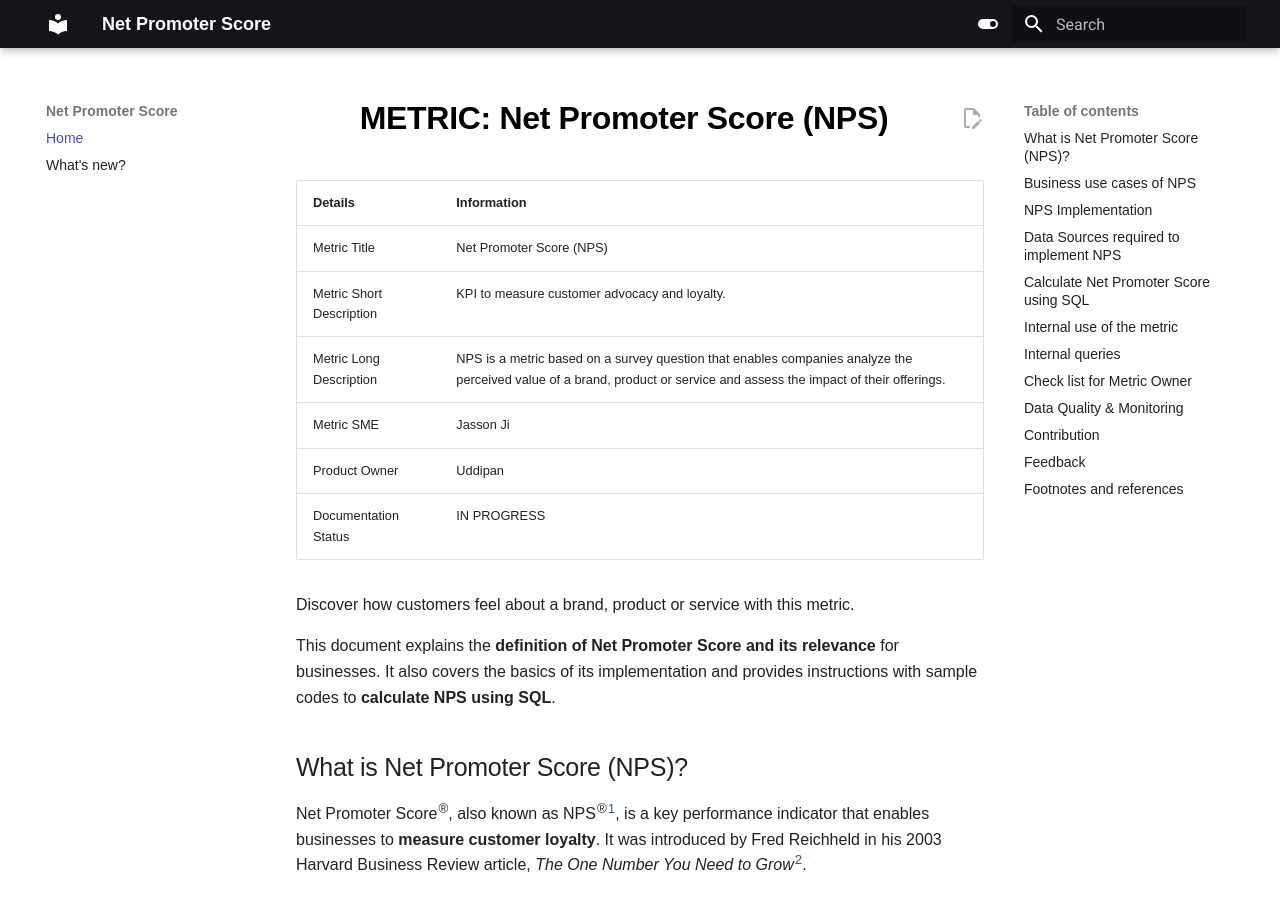
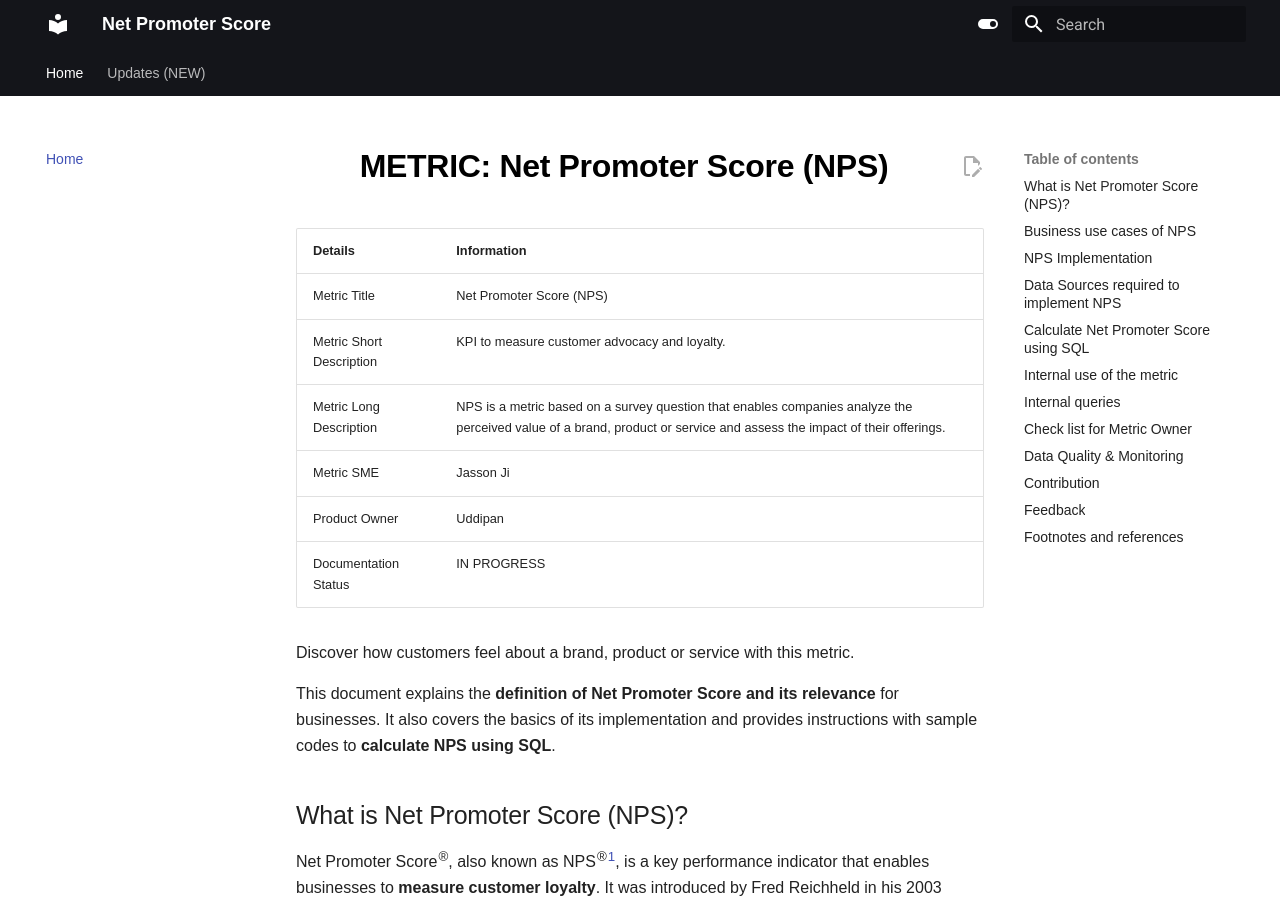
Before and after one commit to manutechwriter/npstest, an MkDocs documentation site: the page built from docs/index.md, in a window 1280 px wide and 900 px high. Built offline with MkDocs 1.6.1 and Material for MkDocs 9.7.7, drawn with Linux system fonts in a browser that asks for light colours; emoji names are drawn with the system emoji font; comment, search, counter and statistics services are not loaded.

Commit message:
added updates page and top navigation

```diff
--- a/mkdocs.yml
+++ b/mkdocs.yml
@@ -4,7 +4,7 @@ extra_css:
   - stylesheets/extra.css
 nav:
     - Home: index.md
-    - What's new?: updates.md
+    - Updates (NEW): updates.md
 theme:
     name: material
     palette:
@@ -22,6 +22,9 @@ theme:
         - content.code.copy
         - content.action.edit
         - search.suggest
+        - navigation.tabs
+        - navigation.tracking
+        - navigation.instant
 
 repo_url: https://github.com/manutechwriter/npstest
 edit_uri: edit/main/docs/
```
Also changed, not shown: docs/updates.md (added, +10 -0 lines).
